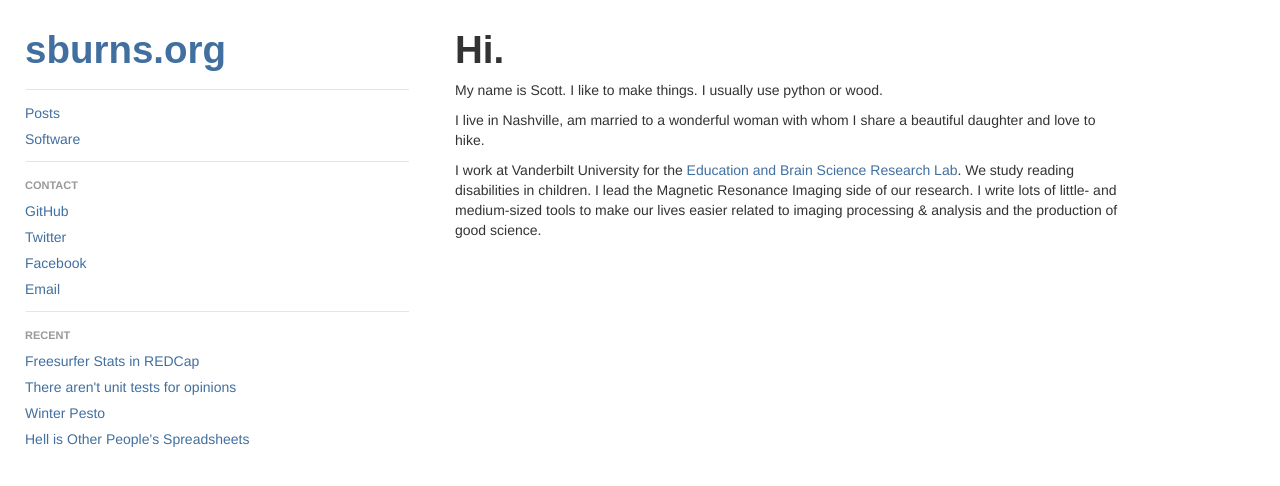
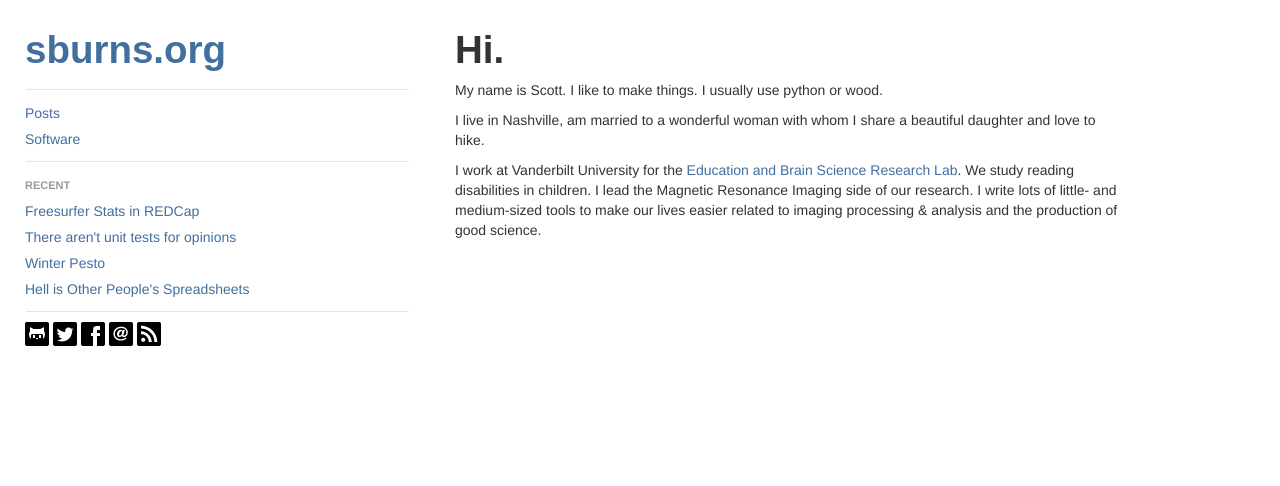
Before and after one commit to sburns/sburns.github.com, a Jekyll site: the page built from index.md, in a window 1280 px wide. Shown: the top 486 px of the page. Built offline with Jekyll 4.4.1, drawn with Linux system fonts in a browser that asks for light colours.

Commit message:
Update sidebar

```diff
--- a/_layouts/default.html
+++ b/_layouts/default.html
@@ -21,21 +21,24 @@
               <h1><a href="/">{{ site.name }}</a></h1>
             </div>
             <div class="row">
-            <ul class="nav nav-list my-nav">
+            <ul class="nav nav-list my-nav"> <!--  -->
               <li class="divider"></li>
               <li><a href="/posts.html">Posts</a></li>
               <li><a href="/software.html">Software</a></li>
-              <li class="divider"></li>
-              <li class="nav-header">Contact</li>
-              <li><a href="http://github.com/sburns">GitHub</a></li>
-              <li><a href="http://twitter.com/scottsburns">Twitter</a></li>
-              <li><a href="http://www.facebook.com/scott.s.burns">Facebook</a></li>
-              <li><a href="mailto:scott DOT s DOT burns AT google's email DOT com">Email</a></li>
               <li class="divider"></li>
               <li class="nav-header">Recent</li>
               {% for post in site.posts limit:5 %}
               <li><a href="{{ post.url }}">{{ post.title }}</a></li>
               {% endfor %}
+              <li class="divider"></li>
+              <div>
+                <a href="http://github.com/sburns"><img src="/assets/img/github.png"></a>
+                <a href="http://twitter.com/scottsburns"><img src="/assets/img/twitter.png"></a>
+                <a href="http://www.facebook.com/scott.s.burns"><img src="/assets/img/facebook.png"></a>
+                <a href="mailto:scott DOT s DOT burns AT google's email DOT com"><img src="/assets/img/email.png"></a>
+                <a href="/rss.xml"><img src="/assets/img/rss.png"></a>
+              </div>
+
             </ul>
           </div>
         </div>
```
Also changed, not shown: assets/img/email.png (added), assets/img/facebook.png (added), assets/img/github.png (added), assets/img/rss.png (added), assets/img/twitter.png (added).
